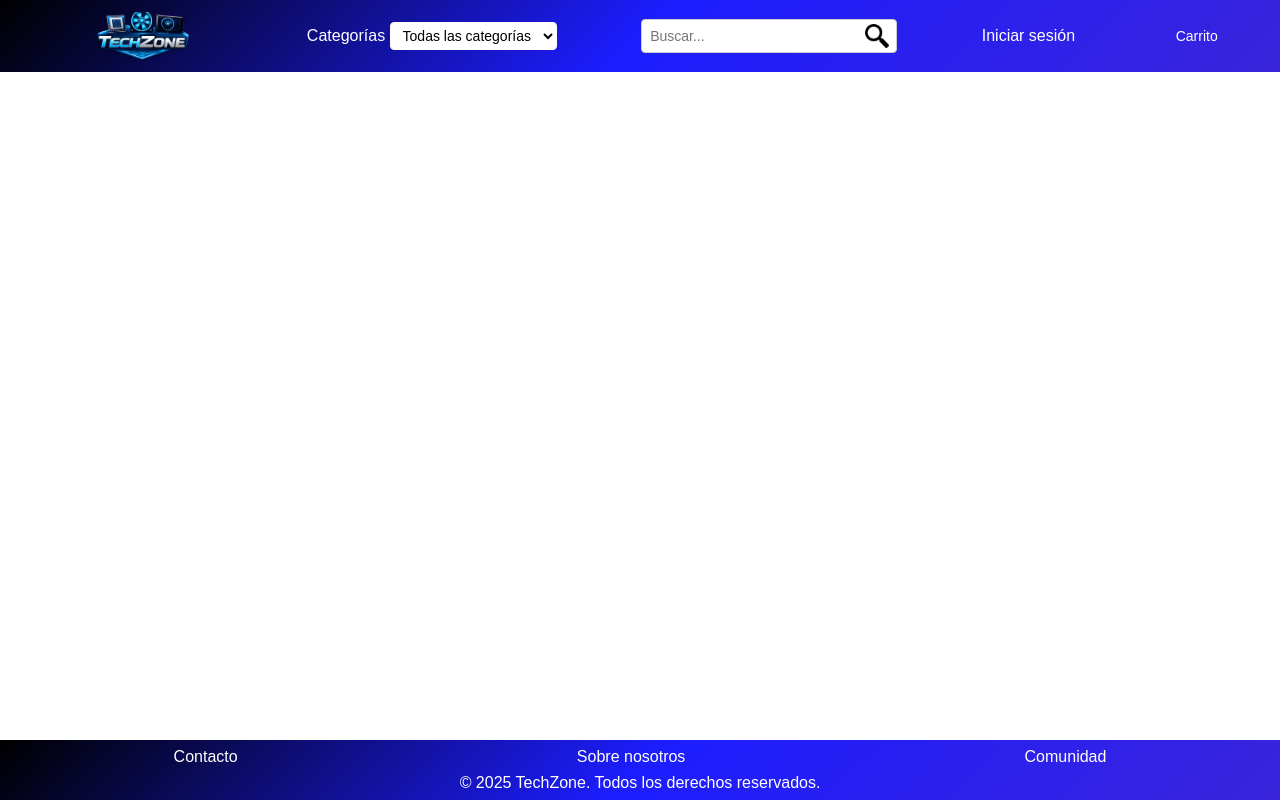
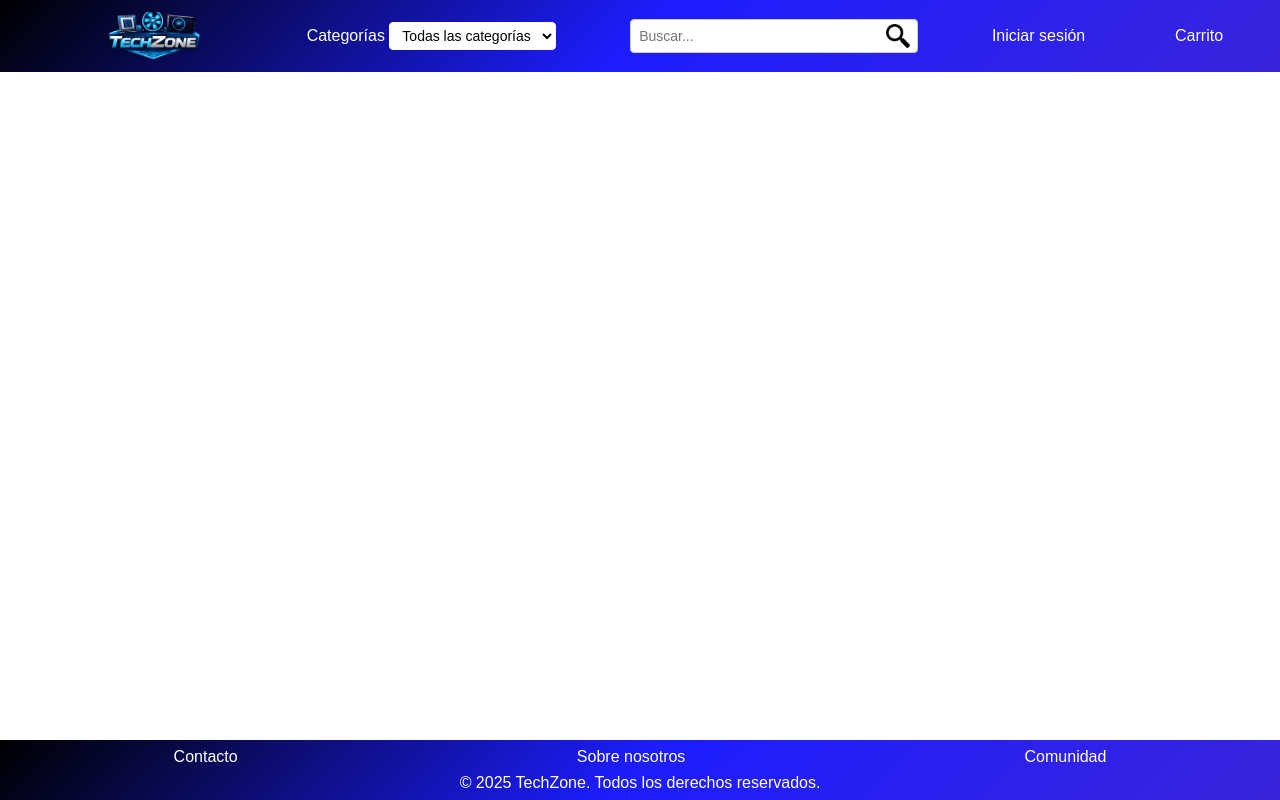
Before and after one commit to GrupoGitJoseLuisDavidAngeles/web_TechZone, a PHP site: page /product.php in a window 1280 px wide. Run offline with PHP 8.4, Linux system fonts and the light colour scheme.

Commit message:
Arreglos en maquetación

```diff
--- a/src/public/product.css
+++ b/src/public/product.css
@@ -10,14 +10,16 @@
 }
 
 body {
-    min-height: 100dvh;
+    min-height: 100vh;
     display: grid;
-    grid-template-columns: 1fr;
+    grid-template-columns: 15% 1fr 15%;
     grid-template-rows: auto 1fr auto;
     grid-template-areas:
-        "header"
-        "main"
-        "footer";
+        "header header header"
+        "main   main   main"
+        "footer footer footer";
+    /* display: flex;
+    flex-direction: column; */
 }
 
 .asideRight {
@@ -26,6 +28,7 @@
 
 main {
     grid-area: main;
+    flex: 1;
     display: grid;
     grid-template-columns: 1fr;
     grid-template-rows: repeat(2, auto);
@@ -34,7 +37,6 @@
         "description";
     gap: 1rem;
     padding: 1rem;
-    min-height: 100dvhs;
 }
 
 .product {
@@ -49,7 +51,6 @@
         "btnAdd";
     gap: 1.5rem;
 }
-
 
 .btnAdd {
     grid-area: btnAdd;
@@ -142,11 +143,9 @@
 
 header {
     grid-area: header;
-    position: sticky;
-    top: 0;
-    width: 100%;
-    z-index: 1000;
+    position: relative;
     display: flex;
+    flex-wrap: wrap;
     align-items: center;
     justify-content: center;
     padding: 0.75rem 1.5rem;
@@ -158,7 +157,7 @@
     text-decoration: none;
     margin-left: 1rem;
     cursor: pointer;
-    font-size: 0.875rem;
+    font-size: 1rem;
     transition: color 0.3s;
 }
 
@@ -166,7 +165,9 @@
     color: black;
 }
 
-
+footer {
+    grid-area: footer;
+}
 .tLogo {
     width: 10rem;
     height: 3rem;
@@ -211,11 +212,6 @@
     background-size: cover;
     background-position: center;
     cursor: pointer;
-}
-
-
-footer {
-    grid-area: footer;
 }
 
 .listaFooter {
@@ -293,8 +289,6 @@
     }
 
 }
-
-
 
 @media screen and (min-width: 1024px) {
     header {
@@ -401,7 +395,7 @@
 
 
     .divSearchBar {
-    position: relative;
-    width: 16rem;
+        position: relative;
+        width: 18rem;
+    }
 }
-}
--- a/src/public/product.php
+++ b/src/public/product.php
@@ -9,7 +9,9 @@
 </head>
 <body>
     <header>
-        <div class="tLogo"></div>
+        <a href="/public/index.php" class="tAIndex">
+            <div class="tLogo"></div>
+        </a>
 
         <div>
             <label for="">Categorías</label>
```
